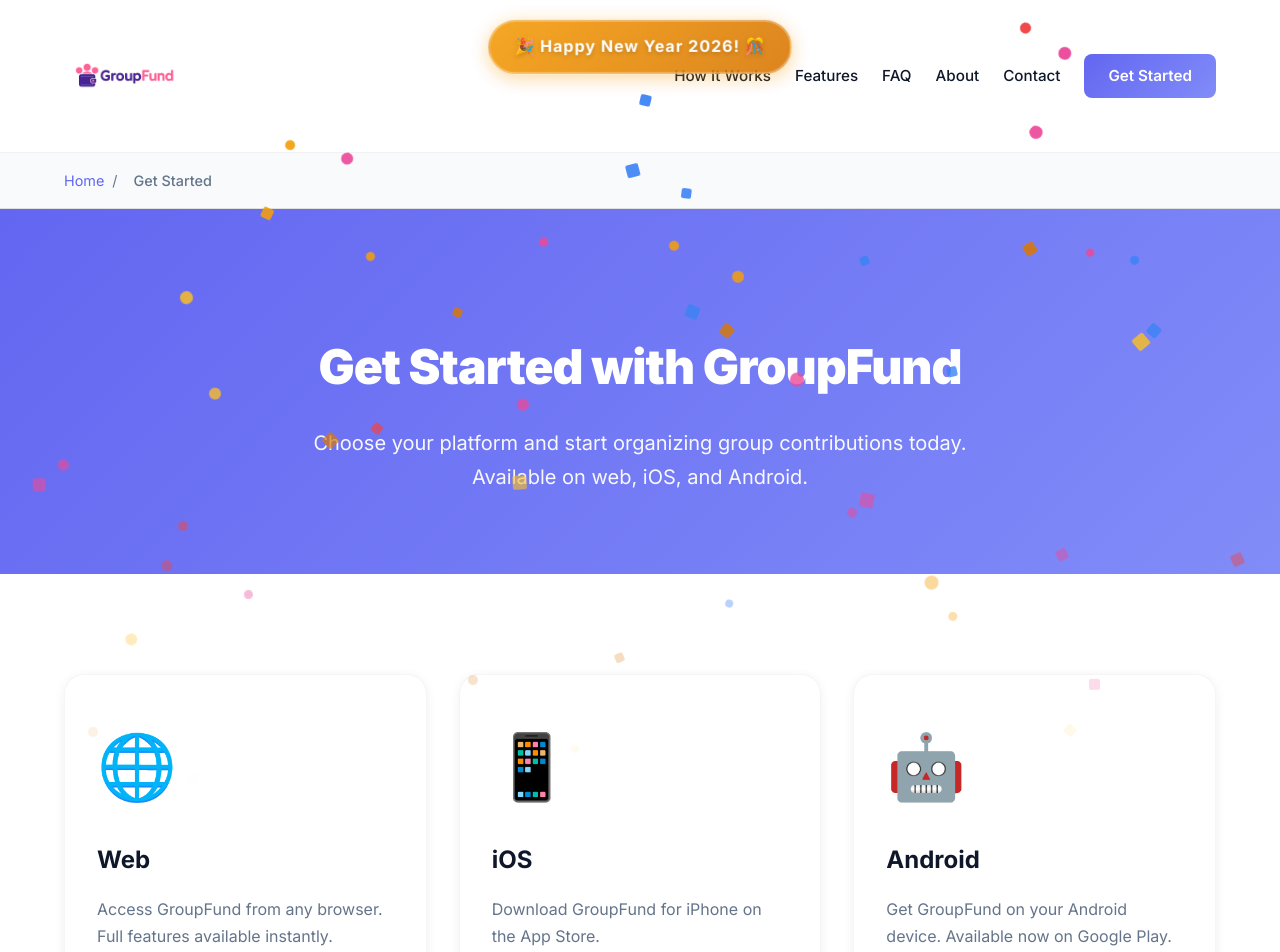
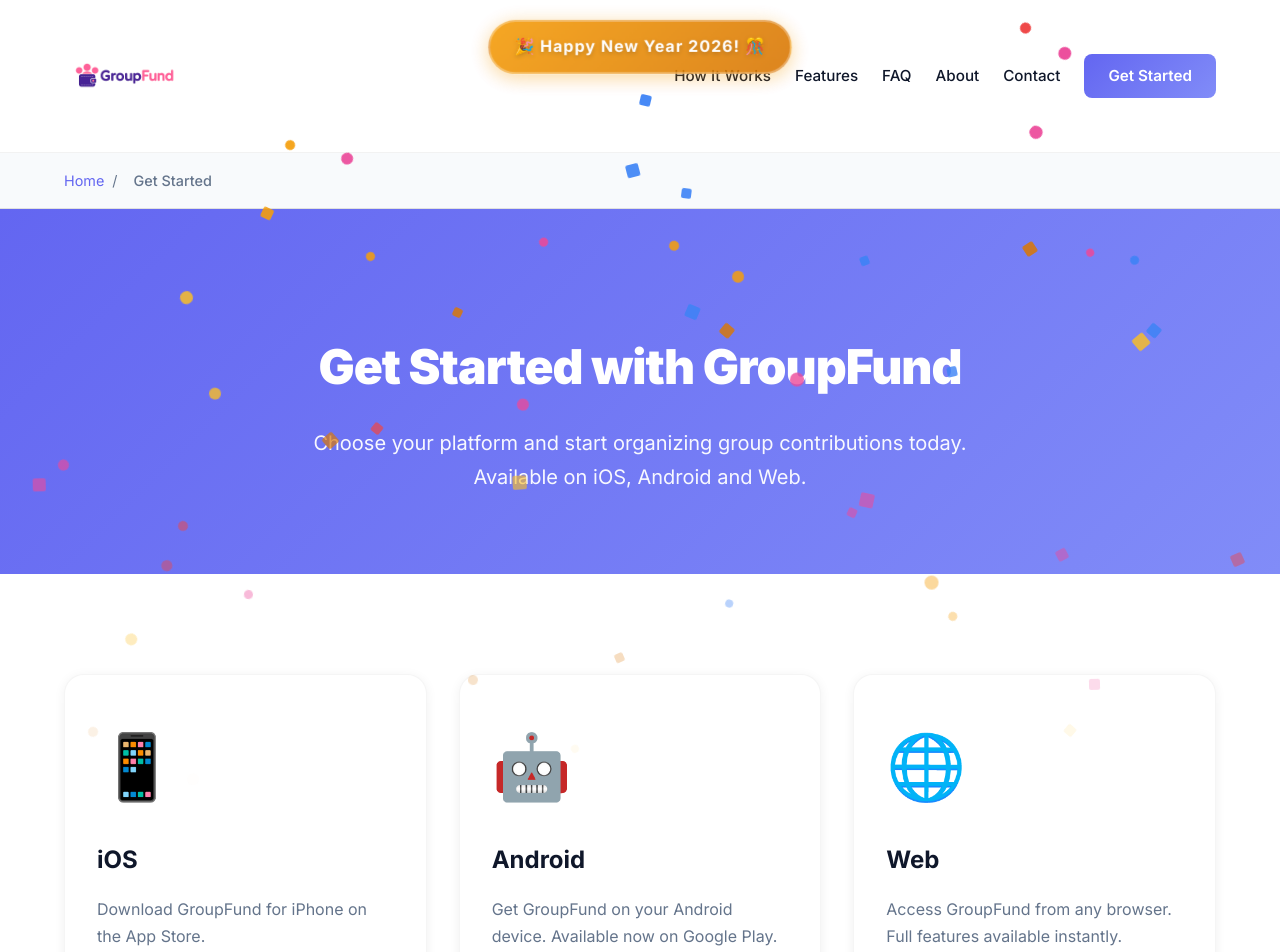
Before and after one commit to chinazaaa/groupfund-website, a React (Vite) app: page /get-started in a window 1280 px wide. Shown: the top 952 px of the page. Built offline with nearby package versions, Linux system fonts and the light colour scheme.

Commit message:
Update GetStartedPage.jsx

```diff
--- a/src/pages/GetStartedPage.jsx
+++ b/src/pages/GetStartedPage.jsx
@@ -26,15 +26,7 @@
   }, [])
 
   const platforms = [
-    {
-      title: "Web",
-      description: "Access GroupFund from any browser. Full features available instantly.",
-      icon: "🌐",
-      link: "https://app.groupfund.app/login",
-      buttonText: "Get Started on Web",
-      available: true,
-      external: true
-    },
+
     {
       title: "iOS",
       description: "Download GroupFund for iPhone on the App Store.",
@@ -50,6 +42,15 @@
       icon: "🤖",
       link: "https://play.google.com/store/apps/details?id=com.groupfund.app",
       buttonText: "Get it on Google Play",
+      available: true,
+      external: true
+    },
+    {
+      title: "Web",
+      description: "Access GroupFund from any browser. Full features available instantly.",
+      icon: "🌐",
+      link: "https://app.groupfund.app/login",
+      buttonText: "Get Started on Web",
       available: true,
       external: true
     }
@@ -68,7 +69,7 @@
         <div className="container">
           <h1 className="page-title">Get Started with GroupFund</h1>
           <p className="page-subtitle">
-            Choose your platform and start organizing group contributions today. Available on web, iOS, and Android.
+            Choose your platform and start organizing group contributions today. Available on iOS, Android and Web.
           </p>
         </div>
       </section>
```
